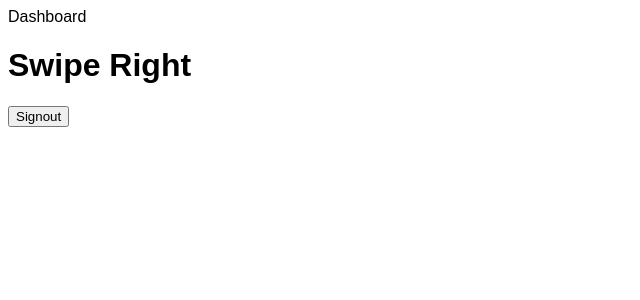
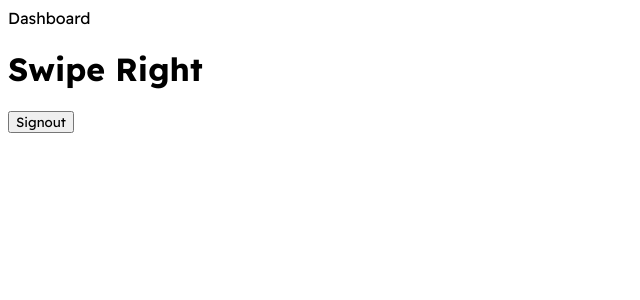
Before and after one commit to NickMagidson/dating-app, a React (Create React App) app: page / in a window 1280 px wide. Shown: the top 300 px of the page, without its empty margins (0-640 px from the left). Built offline with nearby package versions, Linux system fonts and the light colour scheme.

Commit message:
Import font

```diff
--- a/src/index.css
+++ b/src/index.css
@@ -1,8 +1,10 @@
+@import url('https://fonts.googleapis.com/css2?family=Readex+Pro:wght@200;300;400;500;600;700&display=swap');
+
 html {
     margin: 0;
     padding: 0;
 }
 
 * {
-    font-family: sans-serif;
+    font-family: 'Readex Pro', sans-serif;
 }
```
